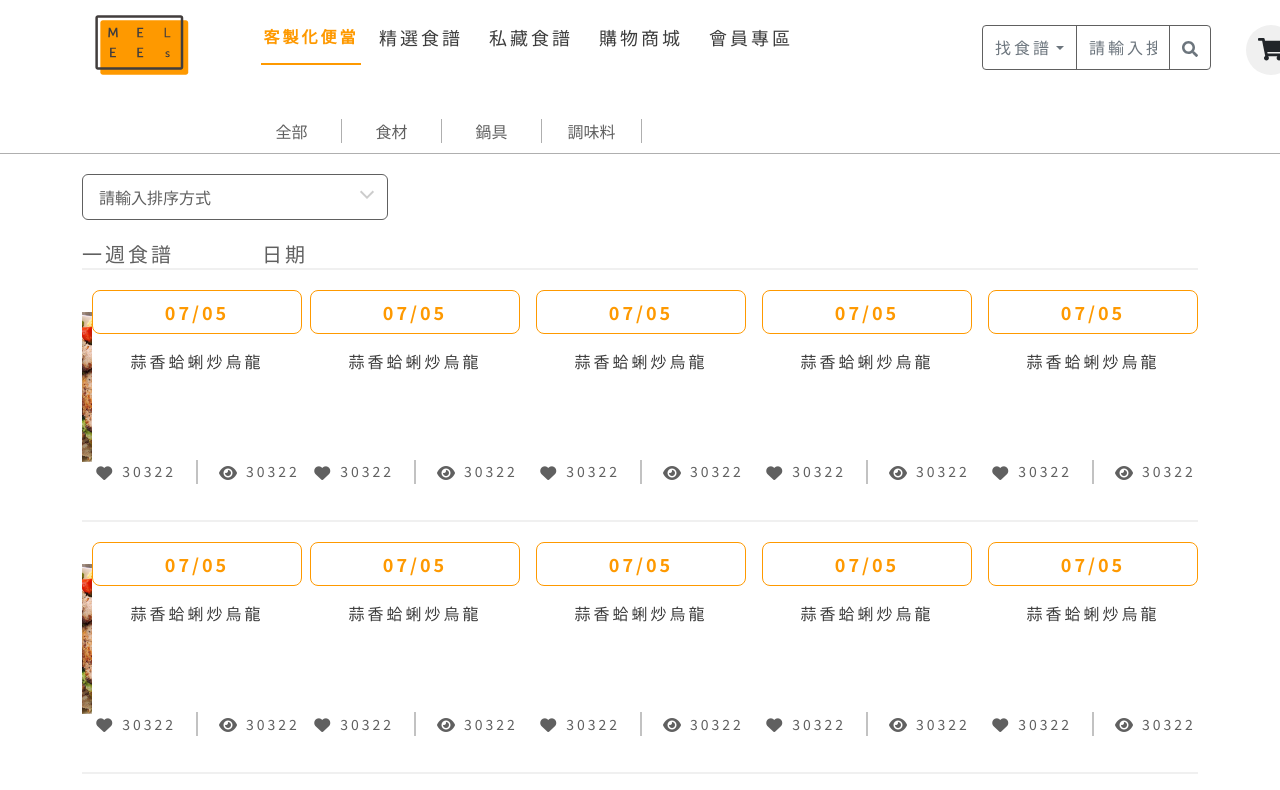
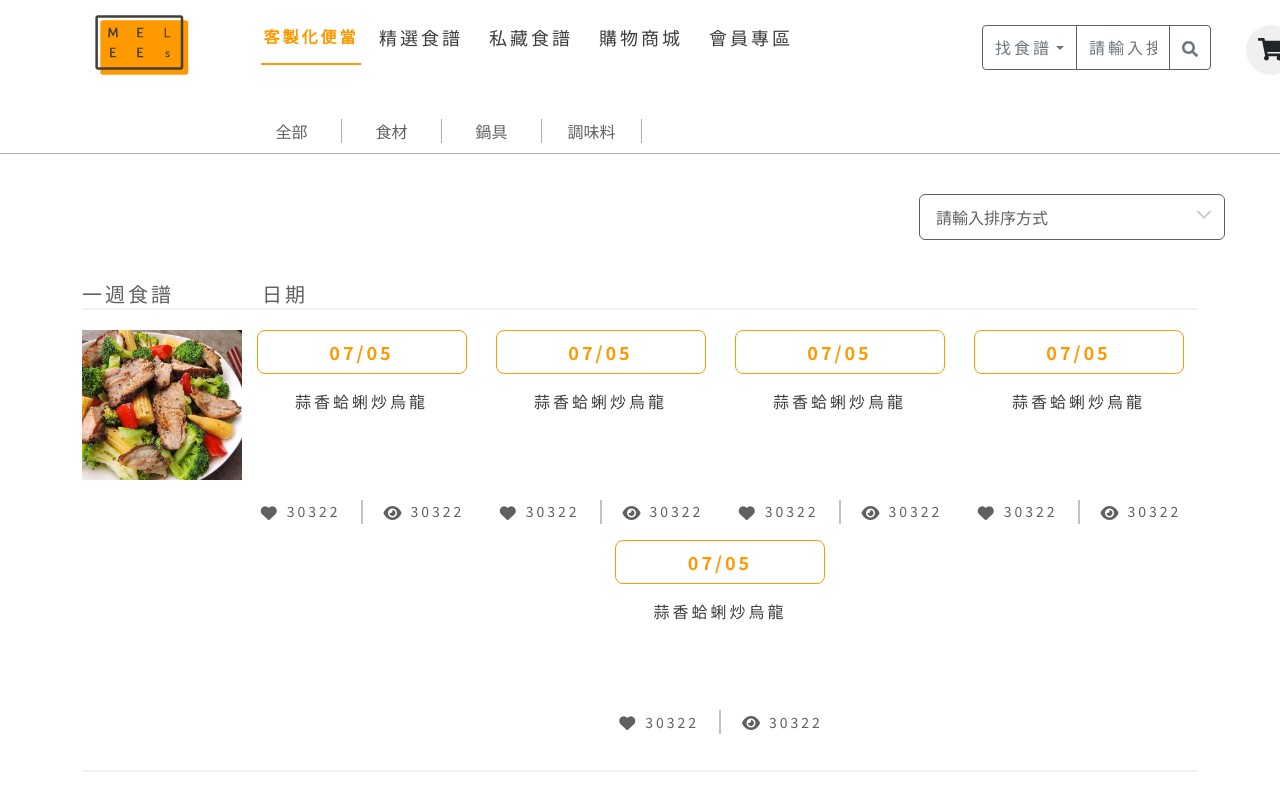
Before and after one commit to gemini497586/melees, a React (Create React App) app in the folder frontend/: page /feature in a window 1280 px wide. Shown: the top 790 px of the page. Built offline with nearby package versions, Linux system fonts and the light colour scheme.

Commit message:
完成網頁切版，差RWD

```diff
--- a/frontend/src/pages/feature/component/FeatureCards.js
+++ b/frontend/src/pages/feature/component/FeatureCards.js
@@ -23,21 +23,21 @@ function FeatureCards() {
           {/* 文案 */}
           <div className="fc-content">
             {/* 收藏和按讚 */}
-            <div className="d-flex ficon-size mb-1">
+            {/* <div className="d-flex ficon-size mb-1">
               <i className="far fa-bookmark me-3 fa-fw"></i>
               <i className="far fa-heart fa-fw"></i>
-            </div>
+            </div> */}
             {/* 分類 */}
             <p className="fcolor-grey-800 font-400S">健康長肉肉</p>
             {/* 食譜名稱和連結 */}
             <h5 className="fcolor-secondary">鮮蔬嫩豬溫沙拉</h5>
-            <a
+            <div
               className="d-flex text-decoration-none align-items-center"
               href="#/"
             >
               <img className="fc-logo me-2" src={iglogo} alt="" />
               <p className="fcolor-grey-800 font-400SL m-0">謝戎宥- LON YO</p>
-            </a>
+            </div>
           </div>
           {/* 瀏覽數和按讚數 */}
           <div className="fc-content-down">
--- a/frontend/src/pages/feature/component/FeatureContentImg.js
+++ b/frontend/src/pages/feature/component/FeatureContentImg.js
@@ -6,7 +6,7 @@ function FeatureContentImg() {
   return (
     <>
       {/* 食譜照片 */}
-      <div className="fimg-title-img d-flex flex-column align-items-start">
+      <div className="fimg-title-img">
         {/* 大圖 */}
         <figure className="fimg-big-img">
           <img className="f-cover-fit" src={food} alt="" />
--- a/frontend/src/pages/feature/component/FeatureContentIntro.js
+++ b/frontend/src/pages/feature/component/FeatureContentIntro.js
@@ -30,13 +30,15 @@ function FeatureContentIntro() {
           </div>
         </div>
         {/* 下面按鈕 */}
-        <div className="d-flex flex-column">
+        <div className="fintro-btngroup">
           {/* 愛心瀏覽數 */}
           <HeartViewNum />
           {/* 收藏btn */}
-          <button className="fintro-bmbtn d-flex justify-content-center align-items-center">
-            <i className="far fa-bookmark me-2 fa-fw"></i>
-            <p className="font-700M">加入收藏</p>
+          <button className="fintro-btnlike font-700M">
+            <i className="far fa-bookmark fa-fw me-2"></i>按讚
+          </button>
+          <button className="fintro-btnsave font-700M">
+            <i className="far fa-bookmark fa-fw me-2"></i>加入收藏
           </button>
         </div>
       </div>
--- a/frontend/src/pages/feature/component/FeatureWeek.js
+++ b/frontend/src/pages/feature/component/FeatureWeek.js
@@ -14,7 +14,7 @@ function FeatureWeek() {
         </figure>
         {/* button */}
         <div className="fw-date">
-          <div className="fw-cards me-2">
+          <div className="fw-cards">
             <a href="#/" role="button" className="fw-btn font-700M">
               07/05
             </a>
@@ -23,7 +23,7 @@ function FeatureWeek() {
             </p>
             <HeartViewNum />
           </div>
-          <div className="fw-cards me-3">
+          <div className="fw-cards">
             <a href="#/" role="button" className="fw-btn font-700M">
               07/05
             </a>
@@ -32,7 +32,7 @@ function FeatureWeek() {
             </p>
             <HeartViewNum />
           </div>
-          <div className="fw-cards me-3">
+          <div className="fw-cards">
             <a href="#/" role="button" className="fw-btn font-700M">
               07/05
             </a>
@@ -41,7 +41,7 @@ function FeatureWeek() {
             </p>
             <HeartViewNum />
           </div>
-          <div className="fw-cards me-3">
+          <div className="fw-cards">
             <a href="#/" role="button" className="fw-btn font-700M">
               07/05
             </a>
--- a/frontend/src/style/featureCards.css
+++ b/frontend/src/style/featureCards.css
@@ -1,6 +1,5 @@
 .fc-cards {
-  position: relative;
-  max-width: 525px;
+  width: 525px;
   filter: drop-shadow(2px 2px 2px rgba(0, 0, 0, 0.3));
 }
 
@@ -22,7 +21,7 @@
   height: 255px;
   border-radius: 16px;
   position: absolute;
-  right: 0;
+  left: 137.5px;
   top: 10px;
 }
 .fc-avatar {
@@ -40,7 +39,7 @@
 .fc-content {
   width: 250px;
   position: absolute;
-  top: 30px;
+  top: 50px;
   right: 10px;
   padding: 0px 20px 0px 30px;
 }
--- a/frontend/src/style/featureComponent.css
+++ b/frontend/src/style/featureComponent.css
@@ -64,7 +64,7 @@
   object-fit: cover;
 }
 /* DropDowm模組*/
-.fdropdowm-mf {
+.fdropdown-mf {
   display: flex;
   justify-content: end;
   margin: 20px 0px 20px 0px;
@@ -75,3 +75,13 @@
   display: flex;
   justify-content: center;
 }
+/* CardShopping模組*/
+.fcardshop-mb {
+  margin-bottom: 65px;
+}
+.hb-100vh {
+  height: calc(100vh - 148px);
+  width: 100%;
+  /* overflow: hidden; */
+  position: relative;
+}
--- a/frontend/src/style/featureContentImg.css
+++ b/frontend/src/style/featureContentImg.css
@@ -1,13 +1,19 @@
 /*圖片*/
 .fimg-title-img {
-  width: 640px;
-  margin-bottom: 65px;
+  max-width: 650px;
+  display: flex;
+  flex-direction: column;
+  align-items: flex-start;
+  margin-right: 20px;
 }
 .fimg-big-img {
-  width: 640px;
-  height: 510px;
+  max-width: 650px;
+  max-height: 510px;
   overflow: hidden;
   border: 4px solid var(--color-primary);
+}
+.fimg-big-img img {
+  width: 100%;
 }
 .fimg-small-img {
   width: 370px;
--- a/frontend/src/style/featureContentIntro.css
+++ b/frontend/src/style/featureContentIntro.css
@@ -1,10 +1,9 @@
 /*外層容器*/
 .fintro-boxsize {
-  width: 600px;
-  height: 510px;
+  width: 650px;
+  max-height: 510px;
   display: flex;
   flex-direction: column;
-  align-content: space-between;
   justify-content: space-between;
 }
 
@@ -49,7 +48,20 @@
 }
 
 /*收藏btn*/
-.fintro-bmbtn {
+.fintro-btngroup {
+  display: flex;
+  flex-direction: column;
+}
+.fintro-btnlike {
+  width: 100%;
+  height: 45px;
+  border-radius: 8px;
+  border: 1px solid var(--color-red-C);
+  background-color: transparent;
+  color: var(--color-red-C);
+  margin-bottom: 15px;
+}
+.fintro-btnsave {
   width: 100%;
   height: 45px;
   border-radius: 8px;
--- a/frontend/src/style/featureWeek.css
+++ b/frontend/src/style/featureWeek.css
@@ -1,7 +1,6 @@
 .fw-list {
   display: flex;
-  align-items: center;
-  justify-content: space-between;
+  align-items: flex-start;
   margin: 20px 0px 20px 0px;
 }
 /*img*/
@@ -11,14 +10,14 @@
 }
 /*日期選擇*/
 .fw-date {
+  width: 1200px;
   display: flex;
   justify-content: space-around;
-  flex-wrap: nowrap;
+  flex-wrap: wrap;
 }
 .fw-cards {
-  width: 210px;
+  max-width: 210px;
   display: flex;
-  justify-content: center;
   flex-direction: column;
 }
 .fw-btn {
```
